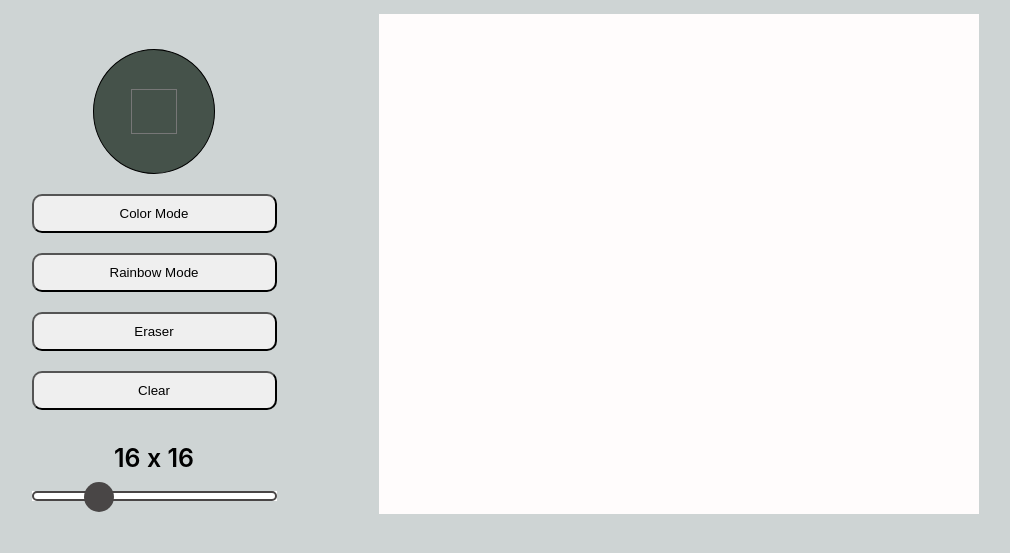
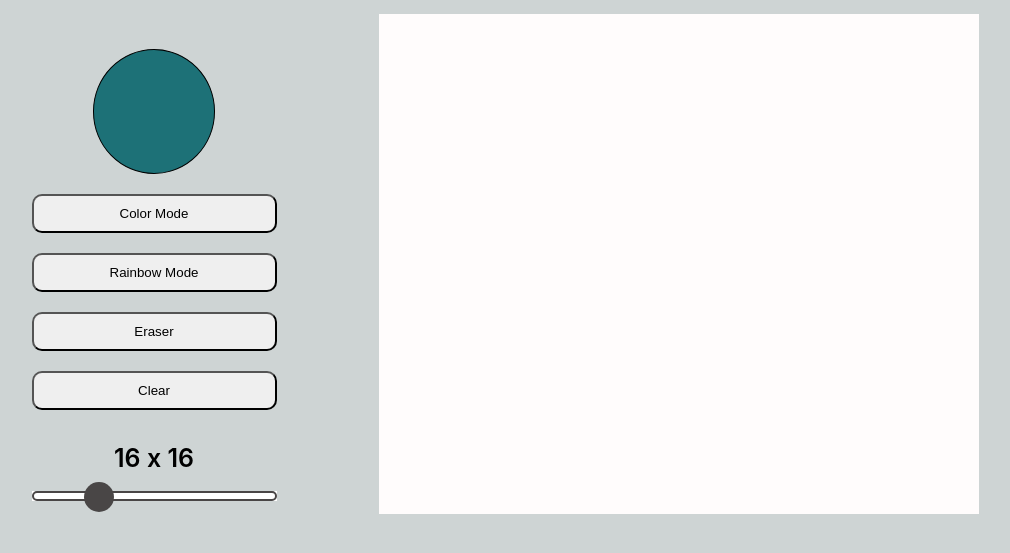
Before and after one commit to Kamari93/odin-etch-a-sketch, a plain HTML site: page index.html in a window 1280 px wide. Shown: the part 145-698 px from the top of the page, without its empty margins (85-1095 px from the left). Drawn offline with Linux system fonts and the light colour scheme.

Commit message:
Update styling on color picker

```diff
--- a/script.js
+++ b/script.js
@@ -11,7 +11,7 @@ let eraseButton = document.querySelector(".eraser");
 let clearButton = document.querySelector(".clear-btn");
 let buttons = document.querySelectorAll("button");
 dimensions.textContent = `${slider.value} x ${slider.value} `;
-colorPicker.value = '#45524a';
+colorPicker.value = '#1d7177';
 colorPicker.style.background = colorPicker.value;
 
 // Add event listener to each button
--- a/style.css
+++ b/style.css
@@ -71,6 +71,11 @@ body {
     width: 25%;
 }
 
+#color-picker:hover {
+    cursor: pointer;
+    border: 3px solid rgb(226, 161, 22);
+}
+
 button {
     width: 70%;
     padding: 10px;
@@ -99,6 +104,7 @@ label {
     margin-bottom: auto;
 }
 
+/* input styling to remove default webkit */
 input[type=range] {
     -webkit-appearance: none;
 }
@@ -120,3 +126,11 @@ input[type=range]::-webkit-slider-thumb {
     background: rgb(73, 70, 70);
     margin-top: -11px;
 }
+
+input[type=color] {
+    -webkit-appearance: none;
+}
+
+input[type="color"]::-webkit-color-swatch {
+    border: none;
+}
```
